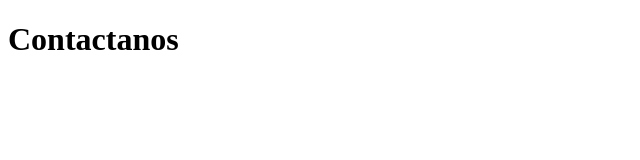
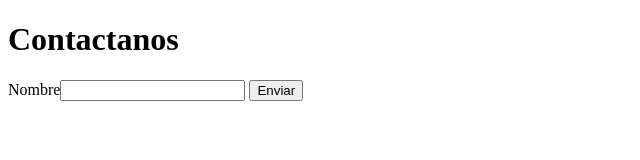
Before and after one commit to PaolaOrnelas021205/ProyectoFalse, a plain HTML site: page contacto.html in a window 1280 px wide. Shown: the whole page, without its empty margins (0-640 px from the left). Drawn offline with Linux system fonts and the light colour scheme.

Commit message:
Se actualizo el temario en index y se creo un formulario en contacto

```diff
--- a/contacto.html
+++ b/contacto.html
@@ -7,5 +7,9 @@
 </head>
 <body>
     <h1>Contactanos</h1>
+    <form>
+        Nombre<input type="text"/>
+        <button type="button">Enviar</button>
+    </form>
 </body>
 </html>
```
Also changed, not shown: index.html (+3 -0 lines).
